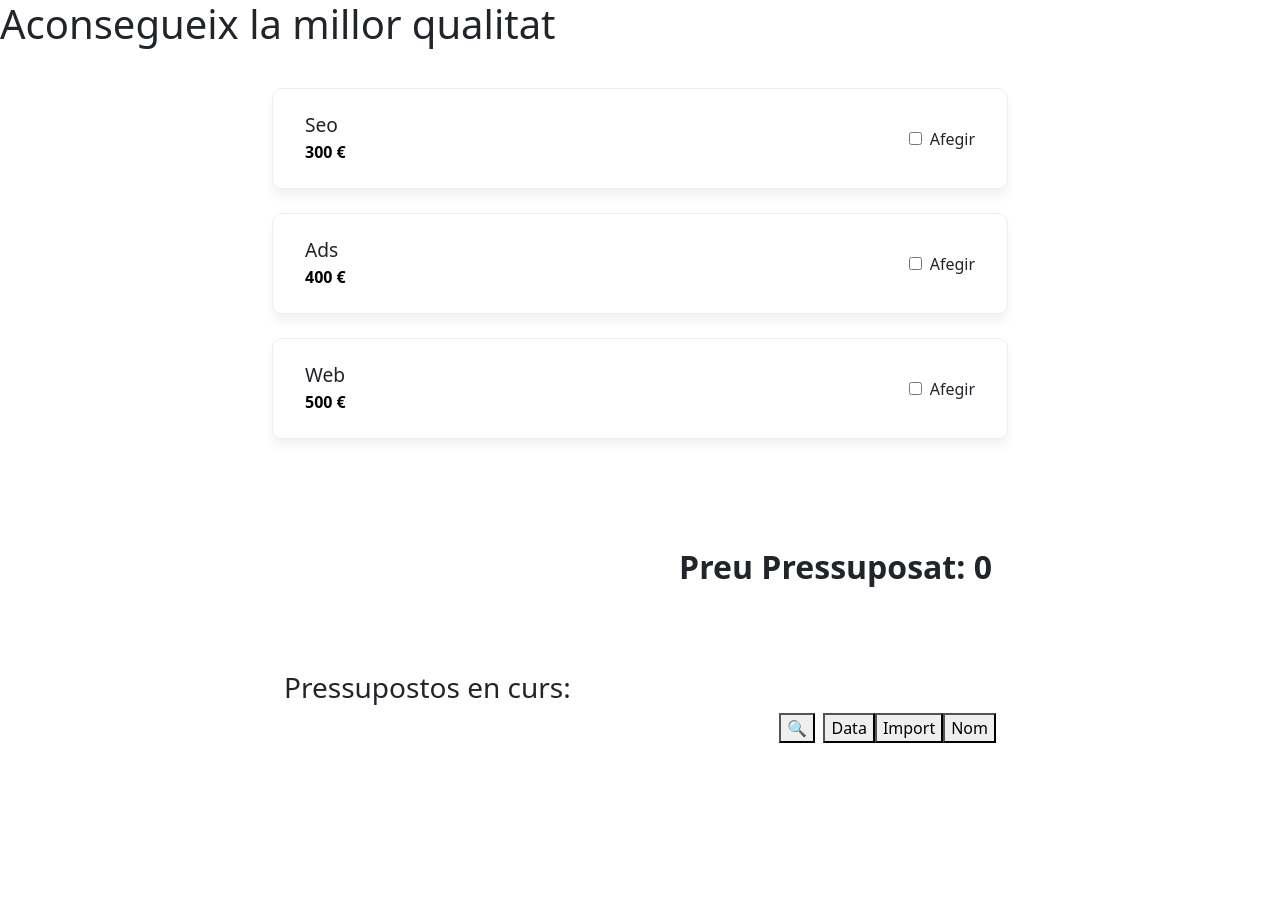
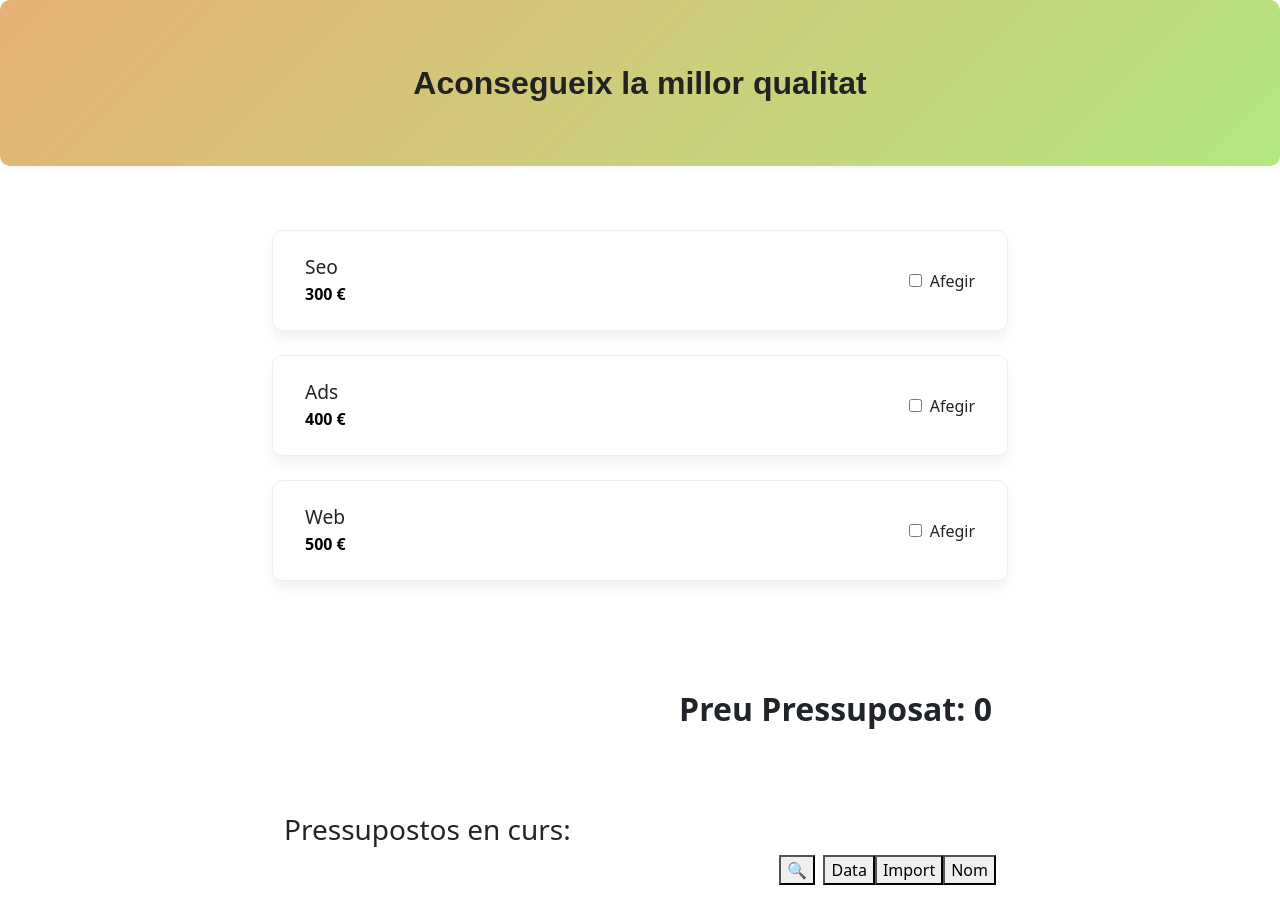
Before and after one commit to tutto-beep-bot/S6-budgets-app, an Angular app: page /welcome in a window 1280 px wide. Shown: the top 924 px of the page. Before the commit the page ends 800 px from the top, so only its background shows below. Built offline with nearby package versions, Linux system fonts and the light colour scheme.

Commit message:
header element's scss is implemented.

```diff
--- a/src/app/header/header.component.html
+++ b/src/app/header/header.component.html
@@ -1,3 +1,3 @@
 <div class="header-banner">
     <h1>Aconsegueix la millor qualitat</h1>
-  </div>
+</div>
--- /dev/null
+++ b/src/app/header/header.component.scss
@@ -0,0 +1,26 @@
+$bg-color: #ffffff;
+$border-color: #eeeeee;
+$text-muted: #666666;
+$box-radius: 10px;
+$shadow: 0 2px 8px rgba(0, 0, 0, 0.05);
+$padding: 1.5rem 2rem;
+$max-width: 800px;
+
+.header-banner {
+  width: 100%;
+  padding: 4rem 4rem;
+  text-align: center;
+  background: linear-gradient(135deg, #e6b274, #b4e780);
+  border-radius: $box-radius;
+  box-shadow: $shadow;
+  margin-bottom: 2rem;
+
+
+  h1 {
+    font-size: 2rem;
+    font-family: 'montserrat', sans-serif;
+    font-weight: bold;
+    color: #222;
+    margin: 0;
+  }
+}
--- a/src/app/header/header.component.ts
+++ b/src/app/header/header.component.ts
@@ -4,7 +4,7 @@ import { Component } from '@angular/core';
   selector: 'app-header',
   imports: [],
   templateUrl: './header.component.html',
-  styleUrl: './header.component.css'
+  styleUrl: './header.component.scss'
 })
 export class HeaderComponent {
 
```
Also changed, not shown: src/app/header/header.component.css (deleted).
